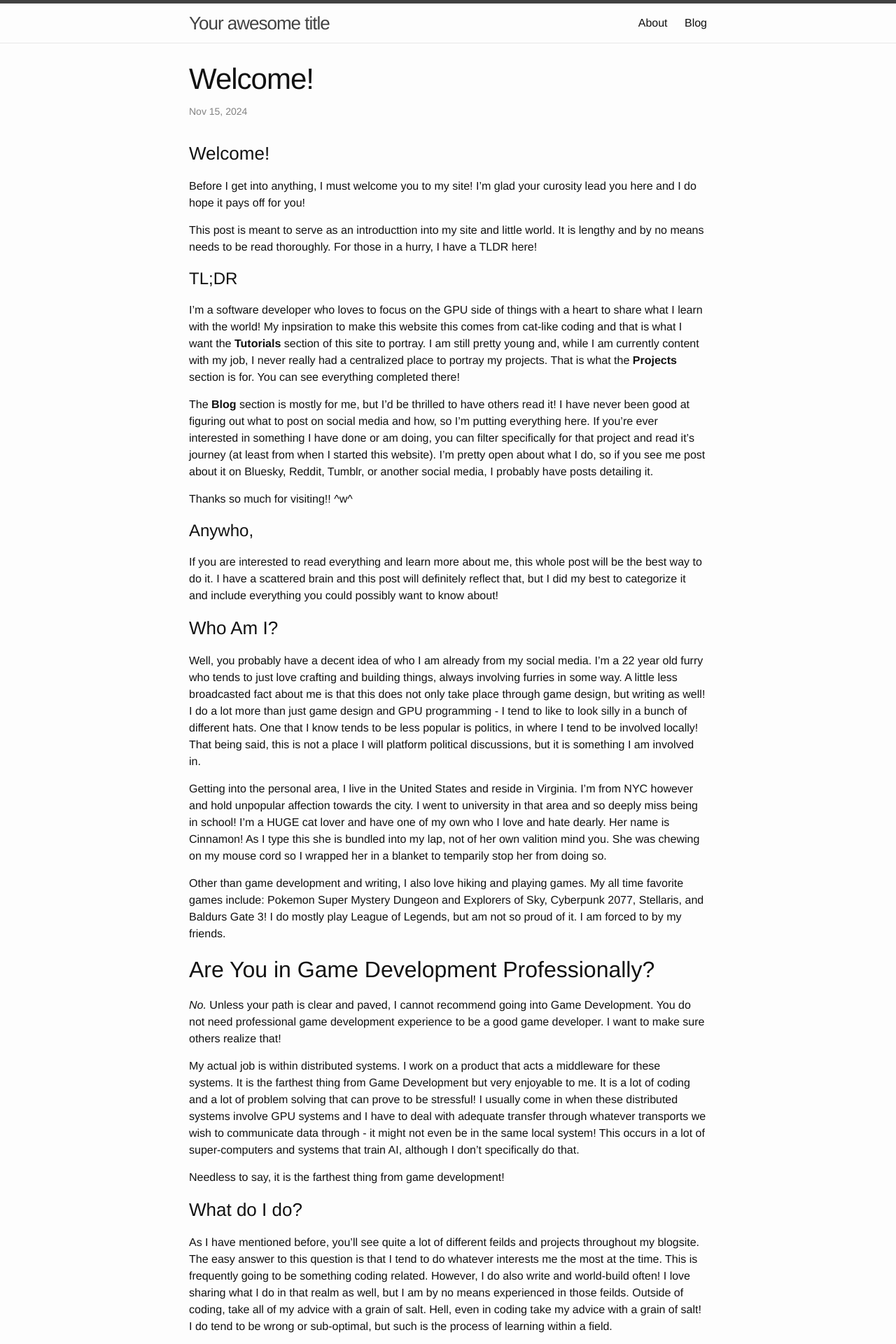
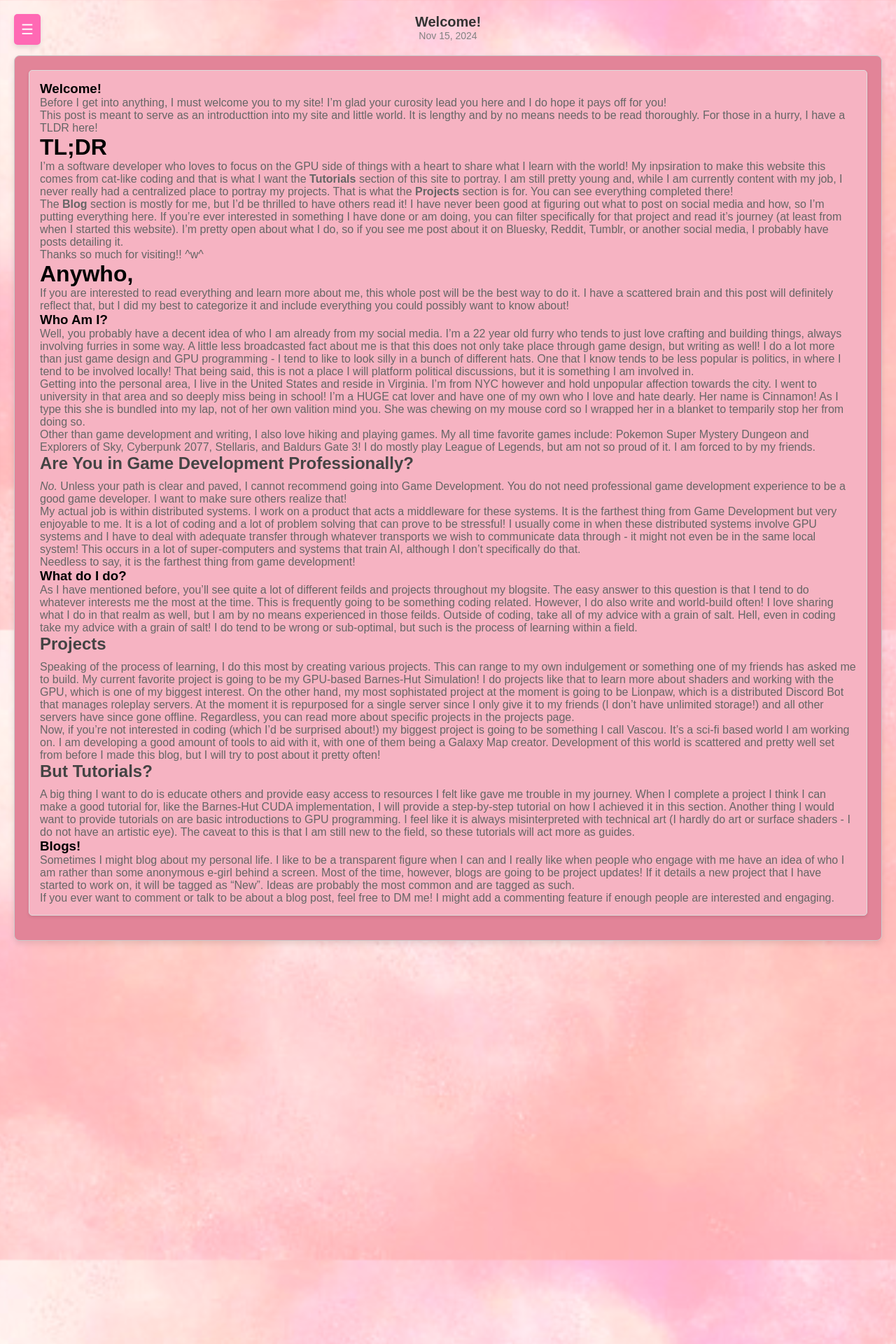
Before and after one commit to NocaToca/nocatoca.github.io, a Jekyll site: the page built from _posts/2024-11-16-initial_post.md, in a window 1280 px wide. Shown: the top 1920 px of the page at 70% size. Built offline with Jekyll 4.4.1, drawn with Linux system fonts in a browser that asks for light colours; some of the changed text lies outside the part shown.

Commit message:
Redo blog post page

```diff
--- a/_layouts/post.html
+++ b/_layouts/post.html
@@ -1,15 +1,48 @@
----
-layout: default
----
-<article class="post" itemscope itemtype="http://schema.org/BlogPosting">
-
+<!DOCTYPE html>
+<html>
   <header class="post-header">
-    <h1 class="post-title" itemprop="name headline">{{ page.title }}</h1>
+    <link href="https://fonts.googleapis.com/css2?family=Tangerine:wght@400;500;600&display=swap" rel="stylesheet">
+    <meta charset="UTF-8">
+    <meta name="viewport" content="width=device-width, initial-scale=1.0">
+    <title>Noellva</title>
+    <link rel="stylesheet" href="/css/blog.css">
+    <h1 class="page-heading" itemprop="name headline">{{ page.title }}</h1>
     <p class="post-meta"><time datetime="{{ page.date | date_to_xmlschema }}" itemprop="datePublished">{{ page.date | date: "%b %-d, %Y" }}</time>{% if page.author %} • <span itemprop="author" itemscope itemtype="http://schema.org/Person"><span itemprop="name">{{ page.author }}</span></span>{% endif %}</p>
   </header>
+  <body>
+  <div id="overlay" class="hidden"></div>
+    <div class="toolbar">
+        <button id="menu-toggle">☰</button>
+        <nav id="side-menu" class="hidden">
+            <ul>
+                <li><a href="/">Home</a></li>
+                <li><a href="/about">About</a></li>
+                <li><a href="/projects">Projects</a></li>
+                <li><a href="/tutorials">Tutorials</a></li>
+                <li><a href="/blog">Blog</a></li>
+            </ul>
+        </nav>
+    </div>
+  <div class="posts">
+    <div class="post">
+      {{ content }}
 
-  <div class="post-content" itemprop="articleBody">
-    {{ content }}
+    </div>
   </div>
+</body>
+<script>
+  const toggle_button = document.getElementById("menu-toggle");
+  const side_menu = document.getElementById("side-menu");
+  const overlay = document.getElementById("overlay");
 
-</article>
+  toggle_button.addEventListener("click", () => {
+      side_menu.classList.toggle("open");
+      overlay.classList.toggle("show");
+  });
+
+  overlay.addEventListener("click", () => {
+      side_menu.classList.remove("open");
+      overlay.classList.remove("show");
+  });
+</script>
+</html>
--- a/css/blog.css
+++ b/css/blog.css
@@ -60,6 +60,13 @@ main {
 .post p {
     font-size: 16px;
     color: #666;
+}
+.page-heading {
+    font-size: 20px;
+}
+.post-meta {
+    font-size: 14px;
+    color: #828282;
 }
 
 .filters {
```
Also changed, not shown: css/post.css (added).
